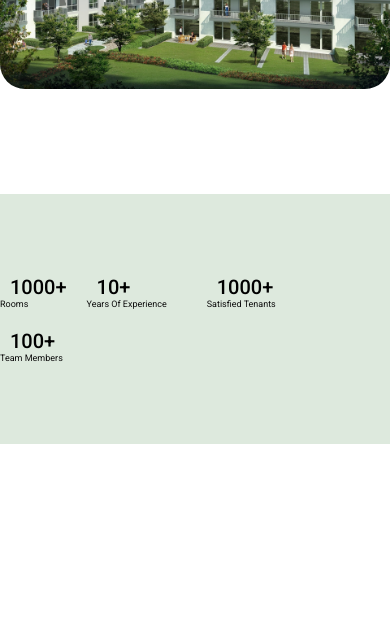
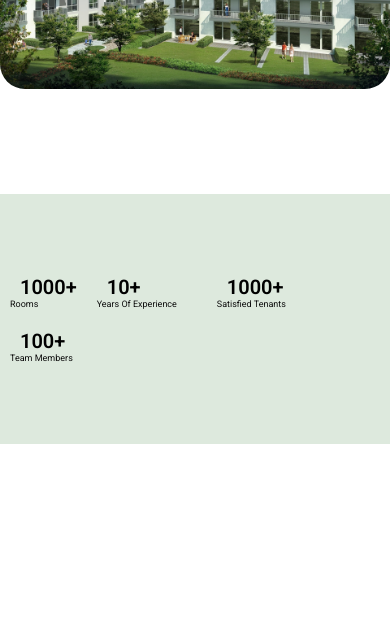
Before and after one commit to Naominm/URBAN-HAVEN, a website built with Vite: page index.html in a window 390 px wide. Shown: the part 201-844 px from the top of the page. Built offline with nearby package versions, Linux system fonts and the light colour scheme; files whose address does not match are found by name.

Commit message:
Add reposivity to bottom hero section

```diff
--- a/src/style.css
+++ b/src/style.css
@@ -462,10 +462,15 @@ body {
 }
 @media screen and (max-width: 48em) {
   .bottom-hero-items {
-    gap: 2rem;
+    gap: 2.5rem;
     margin-top: 0rem;
     padding-top: 0rem;
     max-height: 10rem;
+    margin-left: 1rem;
+  }
+  .item1 h3 {
+    font-size: 1rem;
+    font-weight: 600;
   }
 }
 @media screen and (max-width: 47.6875em) {
```
